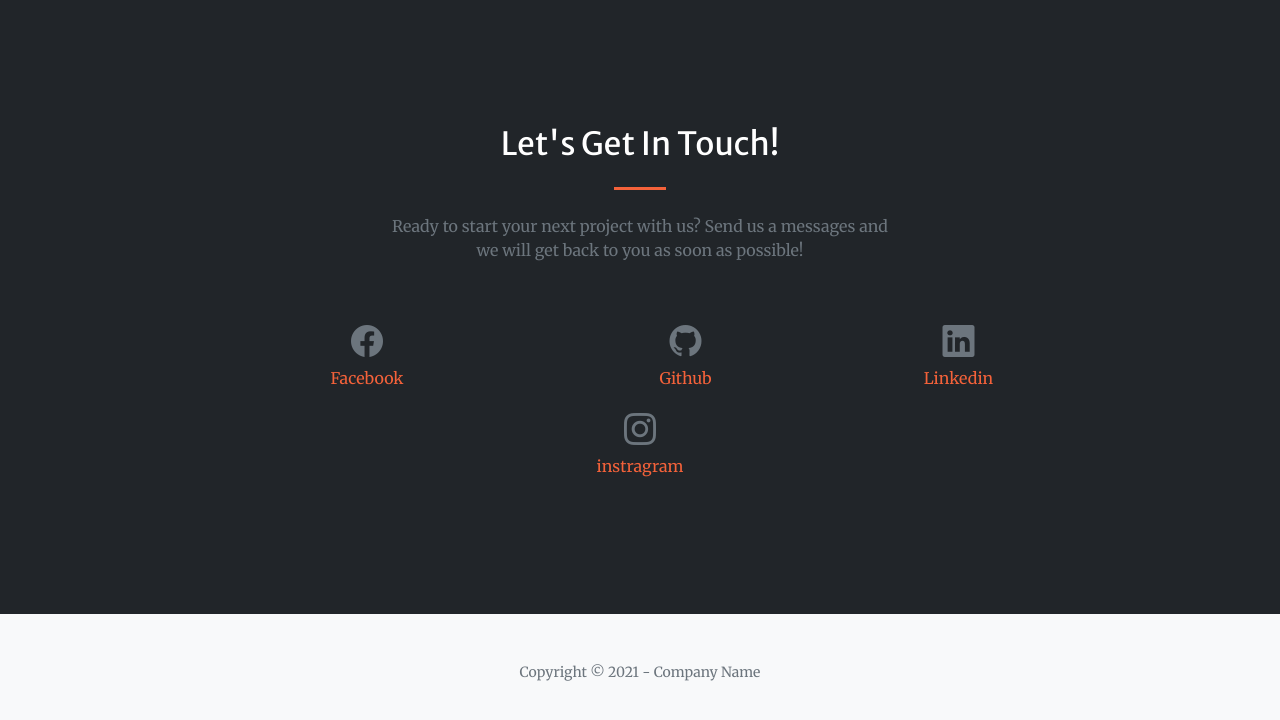
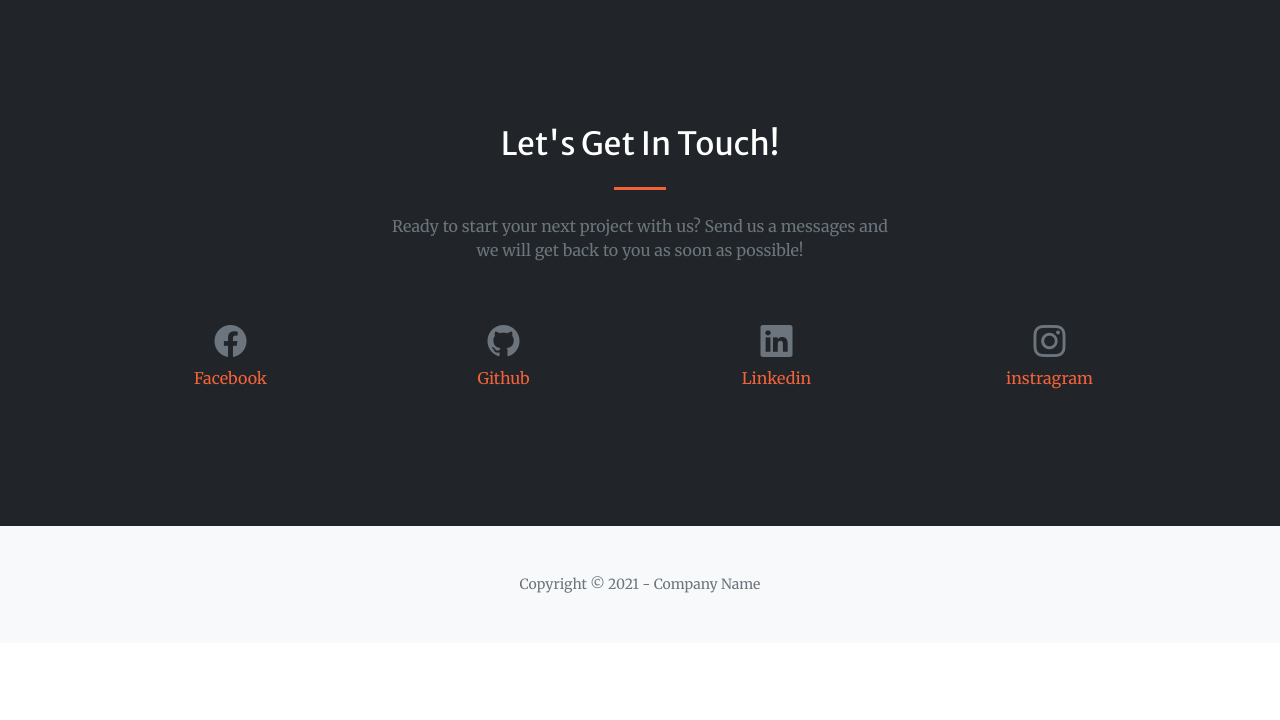
Before and after one commit to Amisha022/Amisha022.github.io, a plain HTML site: page index.html in a window 1280 px wide. Shown: the part 2340-3060 px from the top of the page. After the commit the page ends 2983 px from the top, so only its background shows below. Drawn offline with nearby package versions, Linux system fonts and the light colour scheme; some packages are replaced by stand-ins of ours; a script that the page names is missing.

Commit message:
This is my first website

```diff
--- a/index.html
+++ b/index.html
@@ -189,7 +189,7 @@
             </div>
 
             <div class="row gx-4 gx-lg-5 justify-content-center">
-                <div class="col-lg-4 text-center mb-5 mb-lg-0">
+                <div class="col-lg-3 text-center mb-5 mb-lg-0">
                     <a href="https://www.facebook.com/amisha.bairagi.52" class="nav-link ">
                         <i class="bi-facebook fs-2 mb-3 text-muted"></i>
                         <div>Facebook</div>
```
